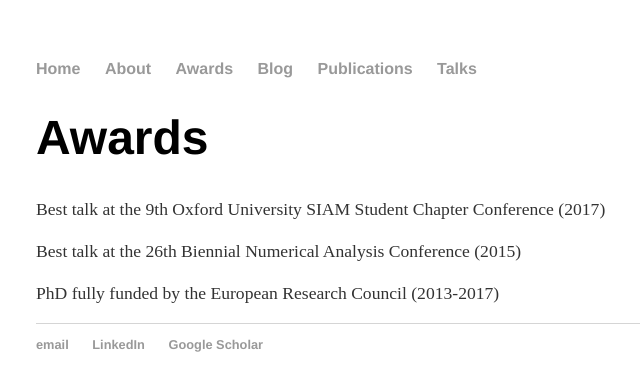
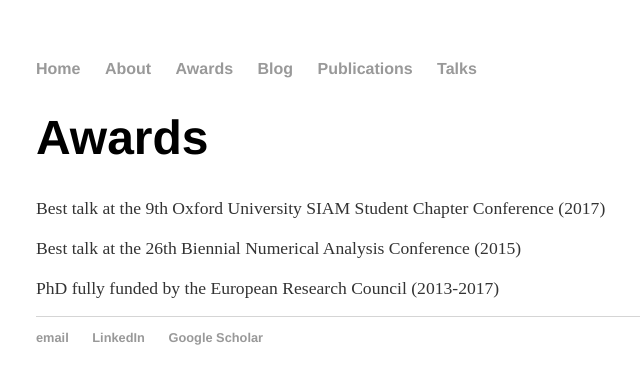
Before and after one commit to Hadrien-Montanelli/Hadrien-Montanelli.github.io, a Jekyll site: the page built from awards/index.html, in a window 1280 px wide. Shown: the top 391 px of the page, without its empty margins (156-796 px from the left). Built offline with Jekyll 4.4.1, drawn with Linux system fonts in a browser that asks for light colours.

Commit message:
Update main.css

```diff
--- a/css/main.css
+++ b/css/main.css
@@ -25,7 +25,7 @@ h1 {
 }
 p {
     font-size: 1.1em;
-    line-height: 1.375em;
+    line-height: 1.25em;
     color: #333;
 }
 footer {
```
